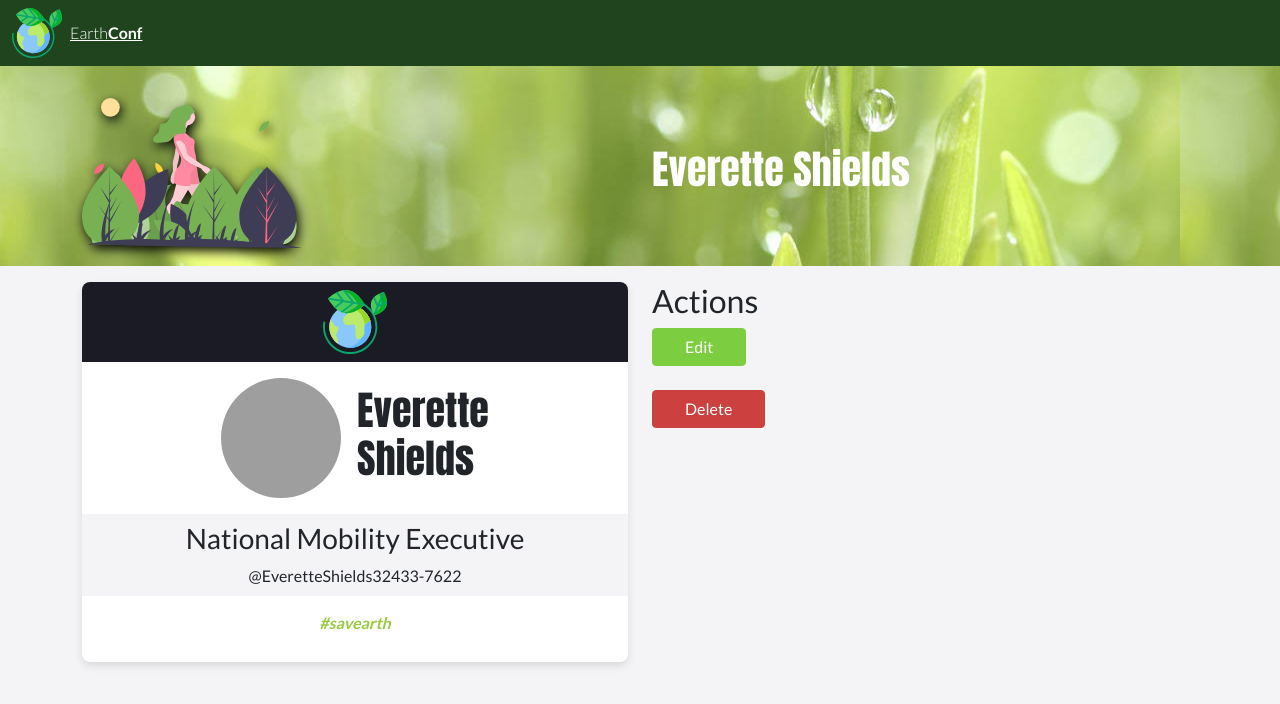
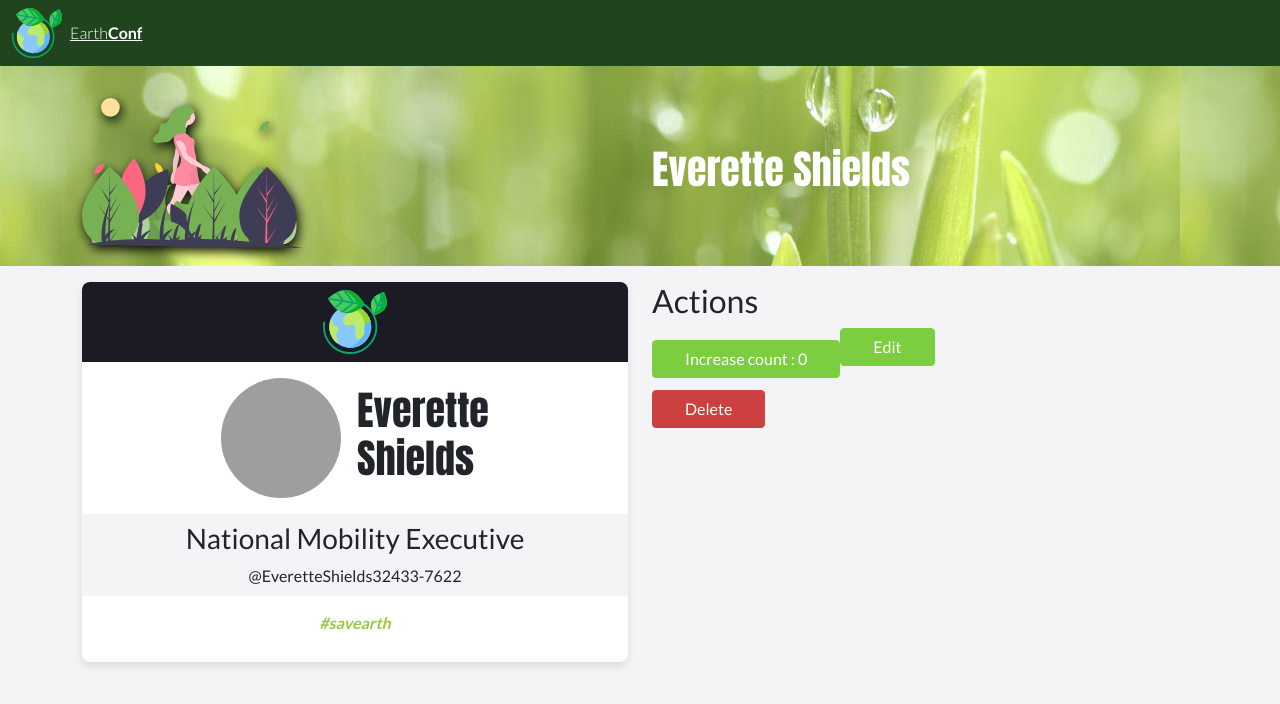
Before and after one commit to KarenCelis/assistanceBadgeApp-React, a React (Create React App) app in the folder assistence-badge-app/: page /badges/026ed6ef-ead2-4dbd-a4b2-fc745ff694d7/details in a window 1280 px wide. Shown: the top 704 px of the page. Built offline with nearby package versions, Linux system fonts and the light colour scheme; data requests are answered from the project's data file; grey boxes are pictures that could not be loaded.

Commit message:
custom hook

```diff
--- a/assistence-badge-app/src/components/BadgestList.js
+++ b/assistence-badge-app/src/components/BadgestList.js
@@ -2,7 +2,7 @@ import React from "react";
 import "./styles/BadgestList.css";
 import { Link } from "react-router-dom";
 import Gravatar from "./Gravatar";
-
+//los hooks solo funcionana dentro de componentes funcionales
 class BadgesListItem extends React.Component {
   render() {
     return (
--- a/assistence-badge-app/src/pages/BadgeDetails.js
+++ b/assistence-badge-app/src/pages/BadgeDetails.js
@@ -4,7 +4,17 @@ import confLog from "../images/girls.svg";
 import { Link } from "react-router-dom";
 import DeleteBadgeModal from "../components/DeleteBadgeModal";
 function BadgeDetails(props) {
+  //propio hook || custom hook
+  function useIncreaseCount(max) {
+    const [count, setCount] = React.useState(0);
+    if (count > max) {
+      setCount(0);
+    }
+    return [count, setCount];
+  }
   const badge = props.badge;
+  //const [state, setState] = React.useState(0)
+  const [count, setCount] = useIncreaseCount(4);
   return (
     <div>
       <div className="BadgeDetails__hero">
@@ -42,6 +52,15 @@ function BadgeDetails(props) {
           <div className="col">
             <h2> Actions </h2>
             <div>
+              <button
+                onClick={() => {
+                  setCount(count + 1);
+                }}
+                className="btn btn-primary mr-4"
+              >
+                {" "}
+                Increase count : {count}
+              </button>
               <Link
                 className="btn btn-primary mb-4"
                 to={`/badges/${badge.id}/edit`}
@@ -57,7 +76,7 @@ function BadgeDetails(props) {
               <DeleteBadgeModal
                 isOpen={props.modalIsOpen}
                 onClose={props.onCloseModal}
-                onDeleteBadge = {props.onDeleteBadge}
+                onDeleteBadge={props.onDeleteBadge}
               ></DeleteBadgeModal>
             </div>
           </div>
```
